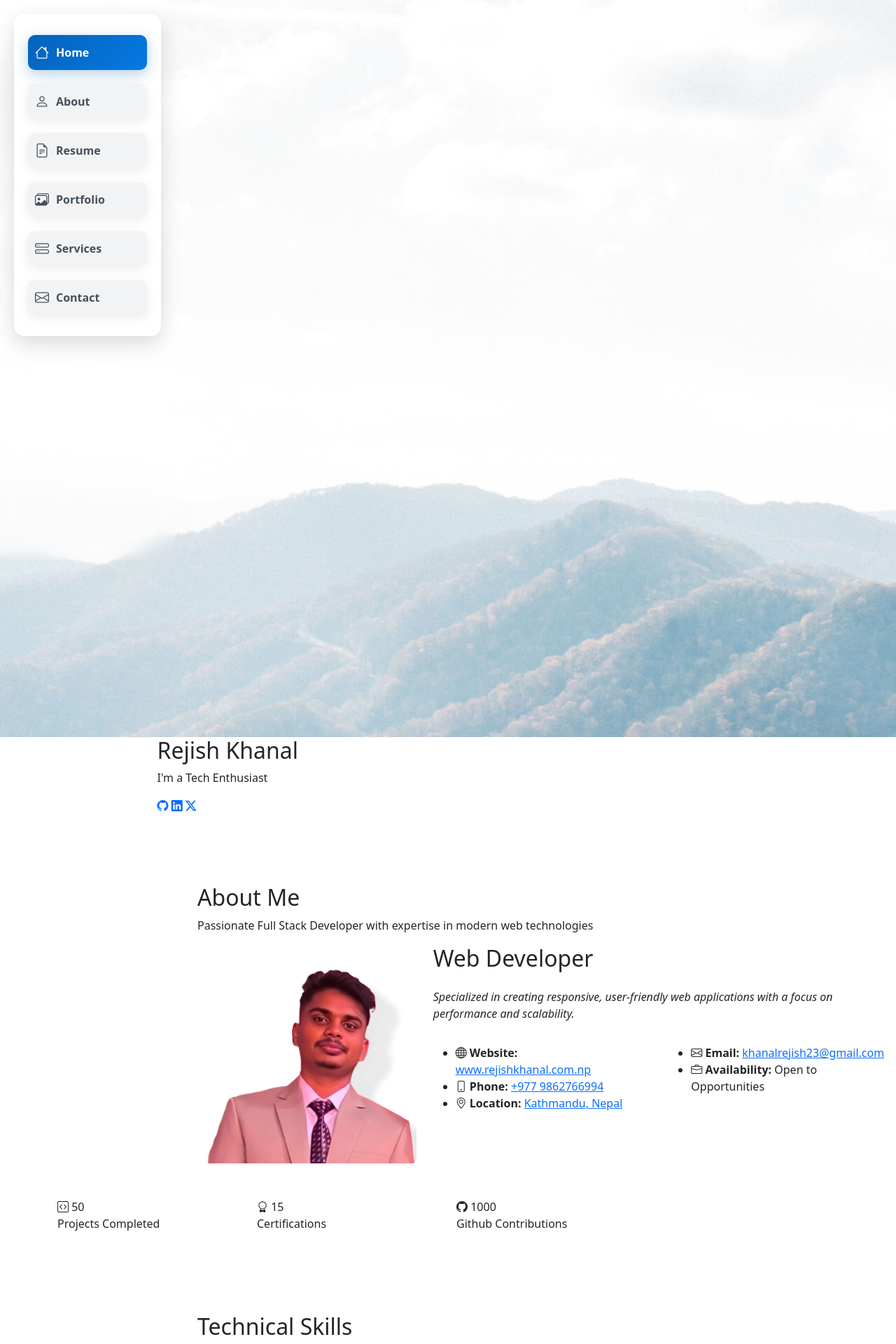
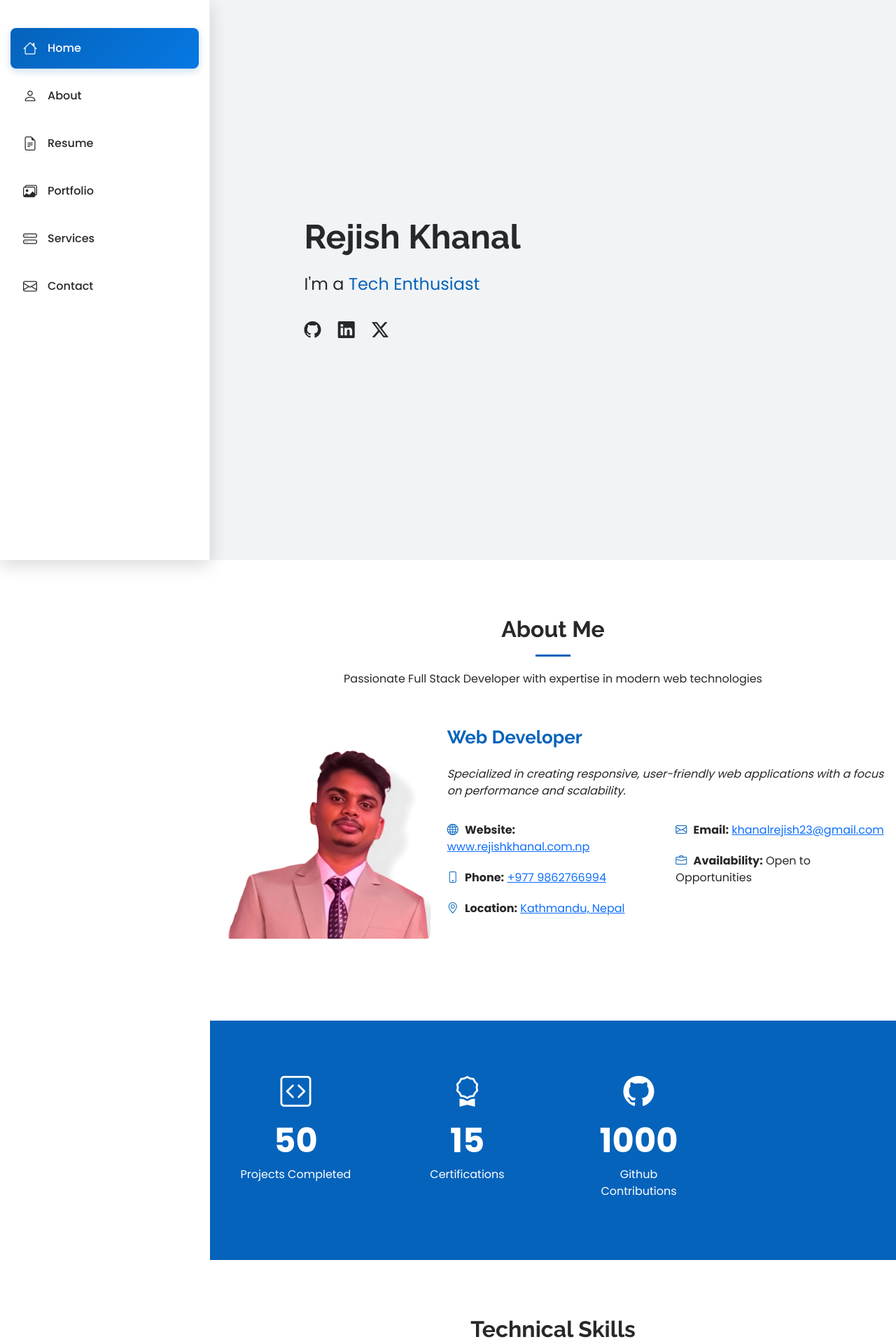
Before and after one commit to rejish7/MyResume, a PHP site: page / in a window 1280 px wide; the page is wider, and only the part inside the window is pictured. Shown: the top 1920 px of that part at 70% size. Run offline with PHP 8.4, Linux system fonts and the light colour scheme.

Commit message:
first commit

```diff
--- a/assets/css/main.css
+++ b/assets/css/main.css
@@ -1,168 +1,342 @@
-  /*--------------------------------------------------------------
-  # General
-  --------------------------------------------------------------*/
+
+/* General Styles */
 :root {
     --primary-color: #0563bb;
     --secondary-color: #f2f3f5;
     --text-color: #272829;
-    --text-secondary: #45505b;
-    --white: #fff;
-    --gradient: linear-gradient(135deg, var(--primary-color), #0678e3);
-    --box-shadow: 0 4px 15px rgba(5, 99, 187, 0.2);
+    --light-text: #6c757d;
 }
 
-  /*--------------------------------------------------------------
-  # Header
-  --------------------------------------------------------------*/
+* {
+    margin: 0;
+    padding: 0;
+    box-sizing: border-box;
+}
+
+body {
+    font-family: 'Poppins', sans-serif;
+    color: var(--text-color);
+    overflow-x: hidden;
+}
+
+h1, h2, h3, h4, h5, h6 {
+    font-family: 'Raleway', sans-serif;
+}
+
+/* Header Styles */
 .header {
     position: fixed;
     top: 0;
     left: 0;
-    width: 250px;
-    height: 100vh;
-    z-index: 9997;
-    padding: 20px;
-    display: flex;
-    flex-direction: column;
-    align-items: flex-start;
-    backdrop-filter: blur(10px);
-    transition: transform 0.5s;
+    bottom: 0;
+    width: 300px;
+    padding: 0 15px;
+    background: #fff;
+    transition: all 0.5s;
+    z-index: 999;
+    box-shadow: 0 8px 24px rgba(0, 0, 0, 0.15);
+    border-right: 1px solid rgba(0, 0, 0, 0.05);
 }
 
-  @media (max-width: 1199px) {
-    .header {
-      transform: translateX(-100%);
+.header-toggle {
+    position: fixed;
+    top: 20px;
+    right: 20px;
+    font-size: 28px;
+    cursor: pointer;
+    display: none;
+    color: var(--primary-color);
+    transition: 0.3s;
 }
 
-    .header.active {
-      transform: translateX(0);
-    }
+.header-toggle:hover {
+    transform: scale(1.1);
 }
 
-  .header .header-toggle {
-    width: 50px;
-    height: 50px;
-    background: var(--gradient);
-    border-radius: 15px;
-    cursor: pointer;
-    display: flex;
-    align-items: center;
-    justify-content: center;
-    color: var(--white);
-    font-size: 24px;
-    margin-bottom: 20px;
-    transition: all 0.3s ease;
-    box-shadow: var(--box-shadow);
-  }
-
-  .header .header-toggle:hover {
-    transform: translateY(-3px) scale(1.05);
-    box-shadow: 0 8px 25px rgba(5, 99, 187, 0.4);
-  }
-
-  /*--------------------------------------------------------------
-  # Navbar
-  --------------------------------------------------------------*/
 .navmenu {
-    width: 100%;
-    padding: 20px;
-    background: rgba(255, 255, 255, 0.95);
-    backdrop-filter: blur(15px);
-    box-shadow: 0 10px 30px rgba(0, 0, 0, 0.15);
-    border-radius: 15px;
-    transition: all 0.3s ease;
+    padding: 40px 0 0 0;
 }
 
 .navmenu ul {
     list-style: none;
     padding: 0;
-    margin: 0;
-  }
-
-  .navmenu ul li {
-    padding: 10px 0;
-    text-align: left;
 }
 
 .navmenu a {
     display: flex;
     align-items: center;
-    color: var(--text-secondary);
-    padding: 10px;
-    transition: all 0.4s ease;
-    font-size: 16px;
-    border-radius: 10px;
-    background: var(--secondary-color);
-    height: 50px;
-    overflow: hidden;
-    box-shadow: 0 4px 15px rgba(0, 0, 0, 0.08);
+    padding: 14px 18px;
+    margin-bottom: 10px;
+    color: var(--text-color);
+    text-decoration: none;
+    transition: all 0.3s ease;
+    border-radius: 8px;
+    font-weight: 500;
 }
 
 .navmenu a i {
     font-size: 20px;
-    margin-right: 10px;
-    transition: all 0.4s ease;
-  }
-
-  .navmenu a span {
-    font-weight: 600;
-    transition: all 0.3s ease;
+    margin-right: 15px;
+    transition: 0.3s;
 }
 
 .navmenu a:hover {
-    color: var(--white);
-    background: var(--gradient);
+    background: linear-gradient(135deg, var(--primary-color), #0678e3);
+    color: #fff;
     transform: translateX(5px);
-    box-shadow: 0 6px 20px rgba(5, 99, 187, 0.3);
 }
 
-  .navmenu a.active {
-    color: var(--white);
-    background: var(--gradient);
-    box-shadow: 0 6px 20px rgba(5, 99, 187, 0.3);
+.navmenu .active {
+    background: linear-gradient(135deg, var(--primary-color), #0678e3);
+    color: #fff;
+    box-shadow: 0 4px 12px rgba(5, 99, 187, 0.2);
+}
+/* Hero Section */
+.hero {
+    width: 100%;
+    min-height: 100vh;
+    background: var(--secondary-color);
+    padding: 60px 0;
+    display: flex;
+    align-items: center;
 }
 
-  /*--------------------------------------------------------------
-  # Other Sections
-  --------------------------------------------------------------*/
-  .section {
-    padding-top: 100px;
-    padding-bottom: 50px;
-    margin-left: 270px;
+.hero h2 {
+    font-size: 48px;
+    font-weight: 700;
+    margin-bottom: 20px;
 }
 
+.hero p {
+    font-size: 24px;
+    margin-bottom: 30px;
+}
+
+.hero .typed {
+    color: var(--primary-color);
+}
+
+.social-links {
+    margin-top: 30px;
+}
+
+.social-links a {
+    font-size: 24px;
+    display: inline-block;
+    margin-right: 20px;
+    color: var(--text-color);
+    transition: 0.3s;
+}
+
+.social-links a:hover {
+    color: var(--primary-color);
+}
+
+/* Section Styles */
+.section {
+    padding: 80px 0;
+    overflow: hidden;
+}
+
+.section-title {
+    text-align: center;
+    padding-bottom: 40px;
+}
+
+.section-title h2 {
+    font-size: 32px;
+    font-weight: 700;
+    position: relative;
+    margin-bottom: 20px;
+    padding-bottom: 20px;
+}
+
+.section-title h2::after {
+    content: '';
+    position: absolute;
+    display: block;
+    width: 50px;
+    height: 3px;
+    background: var(--primary-color);
+    bottom: 0;
+    left: calc(50% - 25px);
+}
+
+/* About Section */
+.about .content h2 {
+    font-weight: 700;
+    font-size: 26px;
+    color: var(--primary-color);
+}
+
+.about .content ul {
+    list-style: none;
+    padding: 0;
+}
+
+.about .content ul li {
+    margin-bottom: 20px;
+}
+
+.about .content ul i {
+    font-size: 16px;
+    margin-right: 5px;
+    color: var(--primary-color);
+}
+
+/* Stats Section */
+.stats {
+    padding: 40px 0;
+    background: var(--primary-color);
+    color: #fff;
+}
+
+.stats-item {
+    text-align: center;
+    padding: 30px;
+}
+
+.stats-item i {
+    font-size: 44px;
+    margin-bottom: 15px;
+}
+
+.stats-item span {
+    font-size: 48px;
+    display: block;
+    font-weight: 700;
+}
+
+/* Skills Section */
+.skills .progress {
+    height: auto;
+    display: block;
+    background: none;
+    margin-bottom: 35px;
+}
+
+.skills .progress .skill {
+    padding: 10px 0;
+    margin: 0;
+    text-transform: uppercase;
+    display: block;
+    font-weight: 600;
+}
+
+.skills .progress .skill .val {
+    float: right;
+    font-style: normal;
+}
+
+.skills .progress-bar-wrap {
+    background: var(--secondary-color);
+    height: 10px;
+    border-radius: 5px;
+}
+
+.skills .progress-bar {
+    width: 1px;
+    height: 10px;
+    transition: .9s;
+    background-color: var(--primary-color);
+    border-radius: 5px;
+}
+
+/* Resume Section */
+.resume .resume-title {
+    font-size: 26px;
+    font-weight: 700;
+    margin-bottom: 20px;
+    color: var(--primary-color);
+}
+
+.resume .resume-item {
+    padding: 0 0 20px 20px;
+    border-left: 2px solid var(--primary-color);
+    position: relative;
+    margin-bottom: 30px;
+}
+
+.resume .resume-item h4 {
+    font-size: 18px;
+    font-weight: 700;
+    margin-bottom: 10px;
+}
+
+.resume .resume-item h5 {
+    font-size: 16px;
+    padding: 5px 15px;
+    display: inline-block;
+    font-weight: 600;
+    margin-bottom: 10px;
+    color: var(--light-text);
+}
+
+/* Responsive Design */
 @media (max-width: 1199px) {
-    .section {
+    .header {
+        left: -300px;
+    }
+
+    .header.active {
+        left: 0;
+    }
+
+    .header-toggle {
+        display: block;
+    }
+
+    main {
         margin-left: 0;
-      padding-top: 90px;
+    }
+}
+
+@media (min-width: 1200px) {
+    main {
+        margin-left: 300px;
     }
 }
 
 @media (max-width: 768px) {
-    .section {
-      padding-top: 80px;
+    .hero h2 {
+        font-size: 36px;
     }
 
-    .navmenu a {
-      font-size: 14px;
-      height: 45px;
+    .hero p {
+        font-size: 20px;
     }
 
-    .navmenu a i {
-      font-size: 18px;
+    .section-title h2 {
+        font-size: 28px;
+    }
+
+    .stats-item {
+        padding: 20px;
+    }
+
+    .stats-item span {
+        font-size: 36px;
     }
 }
 
-  @media (max-width: 450px) {
-    .header {
-      width: 100%;
+@media (max-width: 576px) {
+    .hero h2 {
+        font-size: 28px;
     }
 
-    .navmenu {
-      padding: 15px;
+    .hero p {
+        font-size: 18px;
     }
 
-    .navmenu a {
-      padding: 8px;
+    .section-title h2 {
+        font-size: 24px;
+    }
+
+    .about .content h2 {
+        font-size: 22px;
+    }
+
+    .resume .resume-title {
+        font-size: 22px;
     }
 }
--- a/index.html
+++ b/index.html
@@ -59,7 +59,6 @@
 
     <main>
         <section id="hero" class="hero">
-            <img src="assets/img/hero-bg.jpg" alt="Hero Background">
             <div class="container" data-aos="zoom-out">
                 <div class="row justify-content-center">
                     <div class="col-lg-9">
@@ -124,7 +123,7 @@
 
         <section id="stats" class="stats">
             <div class="container" data-aos="fade-up" data-aos-delay="100">
-                <div class="row gy-4">
+                <div class="row gy-3">
                     <div class="col-lg-3 col-md-6">
                         <div class="stats-item">
                             <i class="bi bi-code-square"></i>
@@ -160,19 +159,19 @@
                 <div class="row">
                     <div class="col-lg-6">
                         <div class="progress">
-                            <span class="skill">JavaScript/TypeScript <i class="val">95%</i></span>
+                            <span class="skill">Python <i class="val">95%</i></span>
                             <div class="progress-bar-wrap">
                                 <div class="progress-bar" role="progressbar" aria-valuenow="95" aria-valuemin="0" aria-valuemax="100"></div>
                             </div>
                         </div>
                         <div class="progress">
-                            <span class="skill">React/Next.js <i class="val">90%</i></span>
+                            <span class="skill">PHP <i class="val">90%</i></span>
                             <div class="progress-bar-wrap">
                                 <div class="progress-bar" role="progressbar" aria-valuenow="90" aria-valuemin="0" aria-valuemax="100"></div>
                             </div>
                         </div>
                         <div class="progress">
-                            <span class="skill">Node.js/Express <i class="val">85%</i></span>
+                            <span class="skill">HTML/CSS<i class="val">85%</i></span>
                             <div class="progress-bar-wrap">
                                 <div class="progress-bar" role="progressbar" aria-valuenow="85" aria-valuemin="0" aria-valuemax="100"></div>
                             </div>
@@ -181,7 +180,7 @@
 
                     <div class="col-lg-6">
                         <div class="progress">
-                            <span class="skill">Python/Django <i class="val">80%</i></span>
+                            <span class="skill">SQL<i class="val">80%</i></span>
                             <div class="progress-bar-wrap">
                                 <div class="progress-bar" role="progressbar" aria-valuenow="80" aria-valuemin="0" aria-valuemax="100"></div>
                             </div>
@@ -225,8 +224,8 @@
 
                         <h3 class="resume-title">Education</h3>
                         <div class="resume-item">
-                            <h4>Bachelor in Computer Engineering</h4>
-                            <h5>2019 - 2023</h5>
+                            <h4>Bachelor in Computer applications</h4>
+                            <h5>2024 - 2028</h5>
                             <p><em>Tribhuvan University, Nepal</em></p>
                             <p>Focus on Software Engineering and Web Technologies</p>
                         </div>
```
Lines whose indentation alone changed are shown as unchanged.
